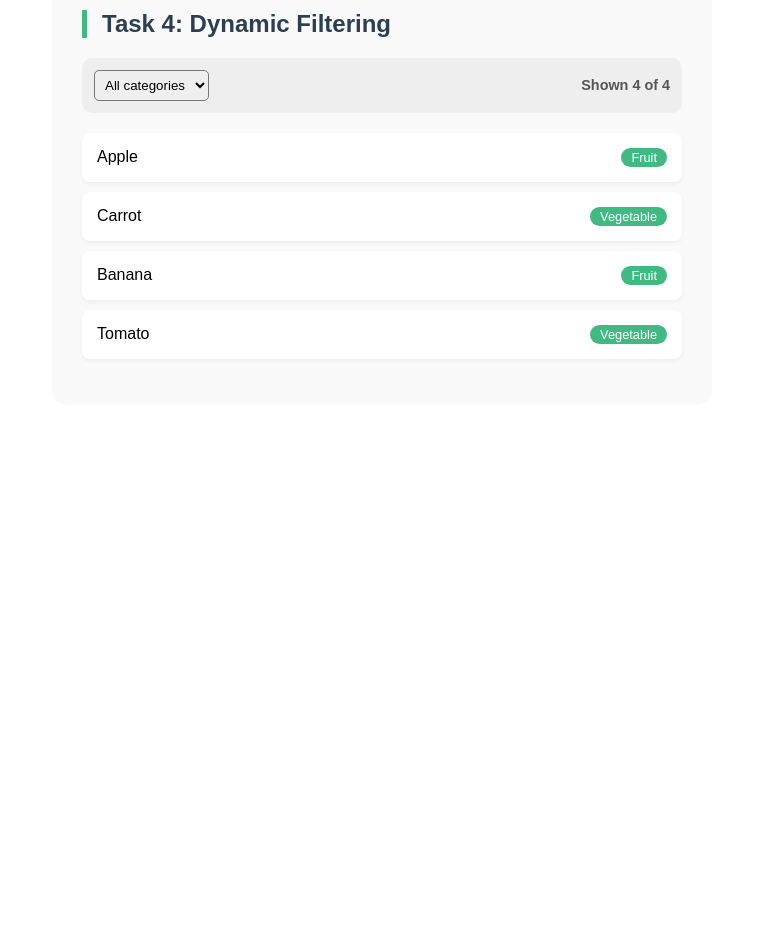
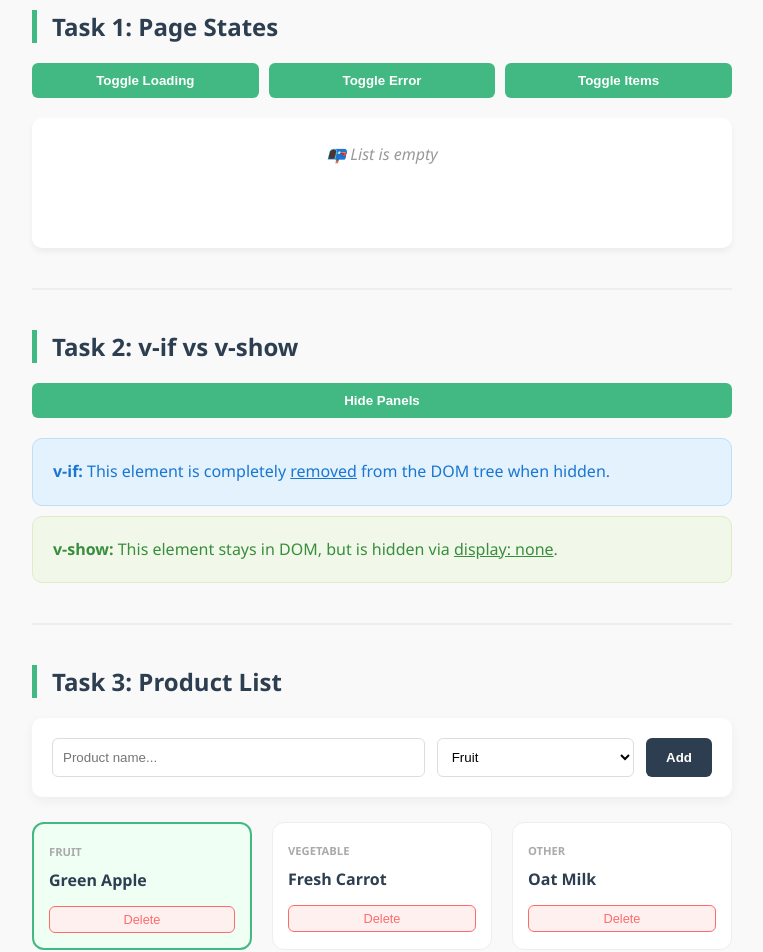
Before and after one commit to aahoncharova/frontend, a Vue app: page / in a window 1280 px wide. Shown: the part 60-1012 px from the top of the page, without its empty margins (258-1021 px from the left). Before the commit the page ends 800 px from the top, so only its background shows below. Built offline with nearby package versions, Linux system fonts and the light colour scheme.

Commit message:
refactor: join all task together

```diff
--- a/src/components/HelloWorld.vue
+++ b/src/components/HelloWorld.vue
@@ -1,25 +1,98 @@
 <template>
   <div class="lab-03">
     <section class="task-section">
-      <h2>Task 4: Dynamic Filtering</h2>
+      <h2>Task 1: Page States</h2>
+      <div class="controls">
+        <button @click="isLoading = !isLoading">Toggle Loading</button>
+        <button @click="hasError = !hasError">Toggle Error</button>
+        <button @click="toggleItems">Toggle Items</button>
+      </div>
 
-      <div class="filter-bar">
-        <select v-model="filter" class="custom-select">
-          <option value="all">All categories</option>
+      <div class="status-container">
+        <div v-if="isLoading" class="loading">⏳ Loading...</div>
+        <div v-else-if="hasError" class="error">❌ Error loading data!</div>
+        <div v-else-if="items.length === 0" class="empty">📭 List is empty</div>
+        <ul v-else class="item-list">
+          <li v-for="(item, index) in items" :key="index">{{ item }}</li>
+        </ul>
+      </div>
+    </section>
+
+    <hr class="divider">
+
+    <section class="task-section">
+      <h2>Task 2: v-if vs v-show</h2>
+      <div class="controls">
+        <button @click="isPanelVisible = !isPanelVisible" class="btn-toggle">
+          {{ isPanelVisible ? 'Hide' : 'Show' }} Panels
+        </button>
+      </div>
+
+      <div v-if="isPanelVisible" class="panel panel-if">
+        <strong>v-if:</strong> This element is completely <u>removed</u> from the DOM tree when hidden.
+      </div>
+      <div v-show="isPanelVisible" class="panel panel-show">
+        <strong>v-show:</strong> This element stays in DOM, but is hidden via <u>display: none</u>.
+      </div>
+    </section>
+
+    <hr class="divider">
+
+    <section class="task-section">
+      <h2>Task 3: Product List</h2>
+      <div class="input-card">
+        <input v-model="newProductName" @keyup.enter="addProduct" placeholder="Product name..." class="custom-input">
+        <select v-model="newProductCategory" class="custom-select">
           <option value="Fruit">Fruit</option>
           <option value="Vegetable">Vegetable</option>
+          <option value="Other">Other</option>
         </select>
-        <div class="badge">Shown {{ filteredProducts.length }} of {{ products.length }}</div>
+        <button @click="addProduct" class="btn-add">Add</button>
       </div>
 
-      <div v-if="filteredProducts.length === 0" class="empty-msg">
-        🔍 No items found with this filter
+      <div class="product-grid">
+        <div
+          v-for="p in products"
+          :key="p.id"
+          class="product-card"
+          :class="{ 'highlight-fruit': p.category === 'Fruit' }"
+        >
+          <div class="card-content">
+            <span class="category-badge">{{ p.category }}</span>
+            <h4>{{ p.title }}</h4>
+          </div>
+          <button @click="removeProduct(p.id)" class="btn-delete-small">Delete</button>
+        </div>
+      </div>
+    </section>
+
+    <hr class="divider">
+
+    <section class="task-section">
+      <h2>Task 4: Dynamic Filtering</h2>
+      <div class="filter-bar">
+        <div class="filter-select">
+          <label>Filter: </label>
+          <select v-model="filter" class="custom-select-small">
+            <option value="all">All Items</option>
+            <option value="Fruit">Fruits</option>
+            <option value="Vegetable">Vegetables</option>
+            <option value="Other">Other</option>
+          </select>
+        </div>
+        <div class="counter-badge">
+          Showing <strong>{{ filteredProducts.length }}</strong> of {{ products.length }}
+        </div>
+      </div>
+
+      <div class="status-container" v-if="filteredProducts.length === 0">
+        <div class="empty">🔍 No products found in this category</div>
       </div>
 
       <ul v-else class="item-list">
-        <li v-for="p in filteredProducts" :key="p.id">
+        <li v-for="p in filteredProducts" :key="p.id" class="filtered-item">
           <span>{{ p.title }}</span>
-          <span class="tag">{{ p.category }}</span>
+          <span class="tag" :class="p.category.toLowerCase()">{{ p.category }}</span>
         </li>
       </ul>
     </section>
@@ -28,21 +101,54 @@
 
 <script>
 export default {
+  name: 'Lab03DynamicRendering',
   data() {
     return {
-      filter: 'all',
+      // Task 1
+      isLoading: false,
+      hasError: false,
+      items: [],
+
+      // Task 2
+      isPanelVisible: true,
+
+      // Task 3
+      newProductName: '',
+      newProductCategory: 'Fruit',
       products: [
-        { id: 1, title: 'Apple', category: 'Fruit' },
-        { id: 2, title: 'Carrot', category: 'Vegetable' },
-        { id: 3, title: 'Banana', category: 'Fruit' },
-        { id: 4, title: 'Tomato', category: 'Vegetable' }
-      ]
+        { id: 1, title: 'Green Apple', category: 'Fruit' },
+        { id: 2, title: 'Fresh Carrot', category: 'Vegetable' },
+        { id: 3, title: 'Oat Milk', category: 'Other' }
+      ],
+
+      // Task 4
+      filter: 'all'
     }
   },
   computed: {
+    // Task 4: Filtering logic
     filteredProducts() {
       if (this.filter === 'all') return this.products;
       return this.products.filter(p => p.category === this.filter);
+    }
+  },
+  methods: {
+    // Task 1
+    toggleItems() {
+      this.items = this.items.length ? [] : ['Apple', 'Banana', 'Pear'];
+    },
+    // Task 3
+    addProduct() {
+      if (!this.newProductName.trim()) return;
+      this.products.push({
+        id: Date.now(),
+        title: this.newProductName,
+        category: this.newProductCategory
+      });
+      this.newProductName = '';
+    },
+    removeProduct(id) {
+      this.products = this.products.filter(p => p.id !== id);
     }
   }
 }
@@ -50,62 +156,156 @@ export default {
 
 <style scoped>
 .lab-03 {
-    max-width: 600px;
+  max-width: 700px;
   margin: 20px auto;
   padding: 30px;
-    font-family: sans-serif;
+  font-family: 'Segoe UI', Roboto, Helvetica, Arial, sans-serif;
   background-color: #f9f9f9;
   border-radius: 15px;
+  box-shadow: 0 10px 25px rgba(0, 0, 0, 0.05);
 }
+
 h2 {
+  text-align: left;
+  color: #2c3e50;
+  margin-bottom: 20px;
+  font-size: 1.5em;
   border-left: 5px solid #42b983;
   padding-left: 15px;
-    color: #2c3e50;
+}
+
+.task-section {
+  margin-bottom: 10px;
+}
+
+.controls {
+  display: flex;
+  flex-wrap: wrap;
+  gap: 10px;
   margin-bottom: 20px;
 }
+
+.controls button {
+  flex: 1;
+  min-width: 120px;
+  padding: 10px 15px;
+  background-color: #42b983;
+  color: white;
+  border: none;
+  border-radius: 6px;
+  cursor: pointer;
+  font-weight: 600;
+  transition: all 0.2s ease;
+}
+
+.controls button:hover {
+  background-color: #369970;
+  transform: translateY(-1px);
+}
+
+.status-container {
+  margin-top: 15px;
+  padding: 25px;
+  border-radius: 10px;
+  background-color: #fff;
+  box-shadow: 0 4px 6px rgba(0, 0, 0, 0.05);
+  display: flex;
+  justify-content: center;
+  min-height: 80px;
+}
+
+.loading { color: #2196f3; font-weight: bold; font-size: 1.1em; }
+.error { color: #ff6b6b; font-weight: bold; font-size: 1.1em; }
+.empty { color: #999; font-style: italic; }
+
+.item-list { list-style: none; padding: 0; margin: 0; width: 100%; }
+.item-list li {
+  background-color: #f8f9fa;
+  margin-bottom: 8px;
+  padding: 12px 15px;
+  border-radius: 8px;
+  border-left: 4px solid #42b983;
+  display: flex;
+  justify-content: space-between;
+  align-items: center;
+}
+
+.divider {
+  margin: 40px 0;
+  border: 0;
+  border-top: 2px solid #eee;
+}
+
+/* Task 2 specific */
+.panel { padding: 20px; margin-bottom: 10px; border-radius: 10px; line-height: 1.6; }
+.panel-if { background-color: #e3f2fd; color: #1976d2; border: 1px solid #bbdefb; }
+.panel-show { background-color: #f1f8e9; color: #388e3c; border: 1px solid #dcedc8; }
+
+/* Task 3 specific */
+.input-card {
+  background: white;
+  padding: 20px;
+  border-radius: 10px;
+  display: flex;
+  gap: 12px;
+  margin-bottom: 25px;
+  box-shadow: 0 4px 12px rgba(0,0,0,0.05);
+}
+
+.custom-input { flex: 2; padding: 10px; border: 1px solid #ddd; border-radius: 6px; }
+.custom-select { flex: 1; padding: 10px; border: 1px solid #ddd; border-radius: 6px; background: white; }
+
+.btn-add { background: #2c3e50; color: white; border: none; padding: 0 20px; border-radius: 6px; cursor: pointer; font-weight: bold; }
+
+.product-grid {
+  display: grid;
+  grid-template-columns: repeat(auto-fill, minmax(180px, 1fr));
+  gap: 20px;
+}
+
+.product-card {
+  background: white;
+  padding: 15px;
+  border-radius: 12px;
+  border: 1px solid #eee;
+  display: flex;
+  flex-direction: column;
+  transition: all 0.3s ease;
+}
+
+.product-card:hover { transform: translateY(-3px); box-shadow: 0 8px 15px rgba(0,0,0,0.05); }
+
+.highlight-fruit { border: 2px solid #42b983; background-color: #f0fff4; }
+
+.category-badge { font-size: 0.7em; color: #aaa; text-transform: uppercase; font-weight: bold; }
+.product-card h4 { margin: 8px 0 15px 0; color: #2c3e50; }
+
+.btn-delete-small {
+  background: #fff0f0;
+  color: #ff6b6b;
+  border: 1px solid #ff6b6b;
+  padding: 5px;
+  border-radius: 6px;
+  cursor: pointer;
+  font-size: 0.8em;
+}
+
+/* Task 4 specific */
 .filter-bar {
   display: flex;
   justify-content: space-between;
   align-items: center;
-    background: #eee;
-    padding: 12px;
+  background: #f0f2f5;
+  padding: 12px 20px;
   border-radius: 10px;
   margin-bottom: 20px;
 }
-  .custom-select {
-    padding: 6px;
-    border-radius: 5px;
-  }
-  .badge {
-    font-weight: bold;
-    color: #555;
-    font-size: 0.9em;
-  }
-  .empty-msg {
-    text-align: center;
-    color: #999;
-    margin-top: 30px;
-    font-style: italic;
-  }
-  .item-list {
-    list-style: none;
-    padding: 0;
-  }
-  .item-list li {
-    background: white;
-    margin-bottom: 10px;
-    padding: 15px;
-    border-radius: 8px;
-    display: flex;
-    justify-content: space-between;
-    align-items: center;
-    box-shadow: 0 2px 4px rgba(0,0,0,0.05);
-  }
-  .tag {
-    background: #42b983;
-    color: white;
-    padding: 2px 10px;
-    border-radius: 20px;
-    font-size: 0.8em;
-  }
+
+.custom-select-small { padding: 5px; border-radius: 5px; border: 1px solid #ccc; }
+.counter-badge { font-size: 0.85em; color: #666; }
+
+.tag { font-size: 0.7em; padding: 3px 10px; border-radius: 20px; color: white; font-weight: bold; }
+.tag.fruit { background: #42b983; }
+.tag.vegetable { background: #f39c12; }
+.tag.other { background: #9b59b6; }
 </style>
```
Lines whose indentation alone changed are shown as unchanged.
